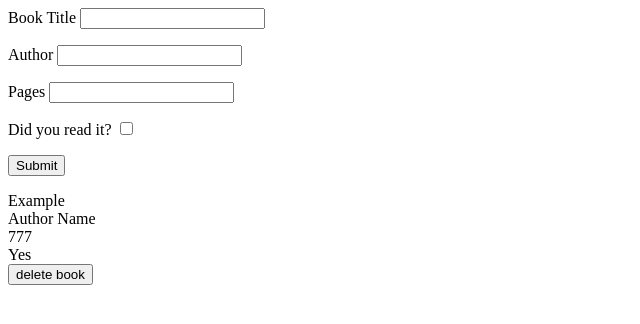
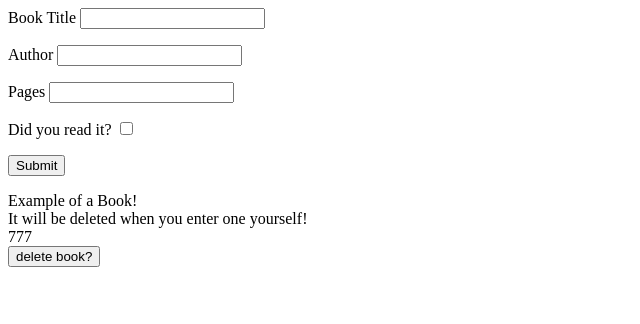
Before and after one commit to swatson9008/library, a plain HTML site: page index.html in a window 1280 px wide. Shown: the whole page, without its empty margins (0-640 px from the left). Drawn offline with Linux system fonts and the light colour scheme.

Commit message:
minor text changes

```diff
--- a/index.html
+++ b/index.html
@@ -24,11 +24,11 @@
         <p></p>
         <div id="bookArea">
             <div class="bookPage">
-            <div class="bookTitles">Example</div>
-            <div class="authorNames">Author Name</div>
+            <div class="bookTitles">Example of a Book!</div>
+            <div class="authorNames">It will be deleted when you enter one yourself!</div>
             <div class="pageNos">777</div>
-            <div class="hasRead">Yes</div>
-            <button class='deletebtn'>delete book</button>
+            <div class="hasRead"></div>
+            <button class='deletebtn'>delete book?</button>
 
         </div>
         </div>
```
